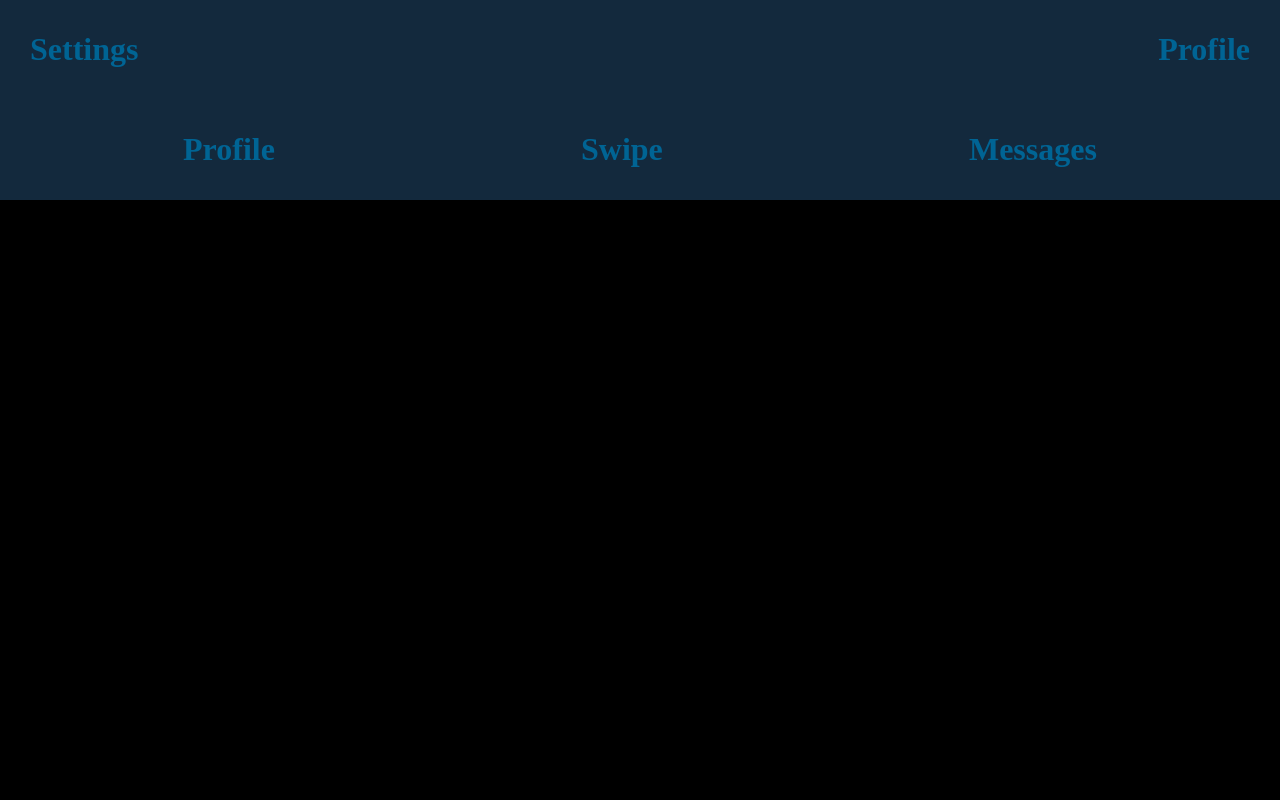
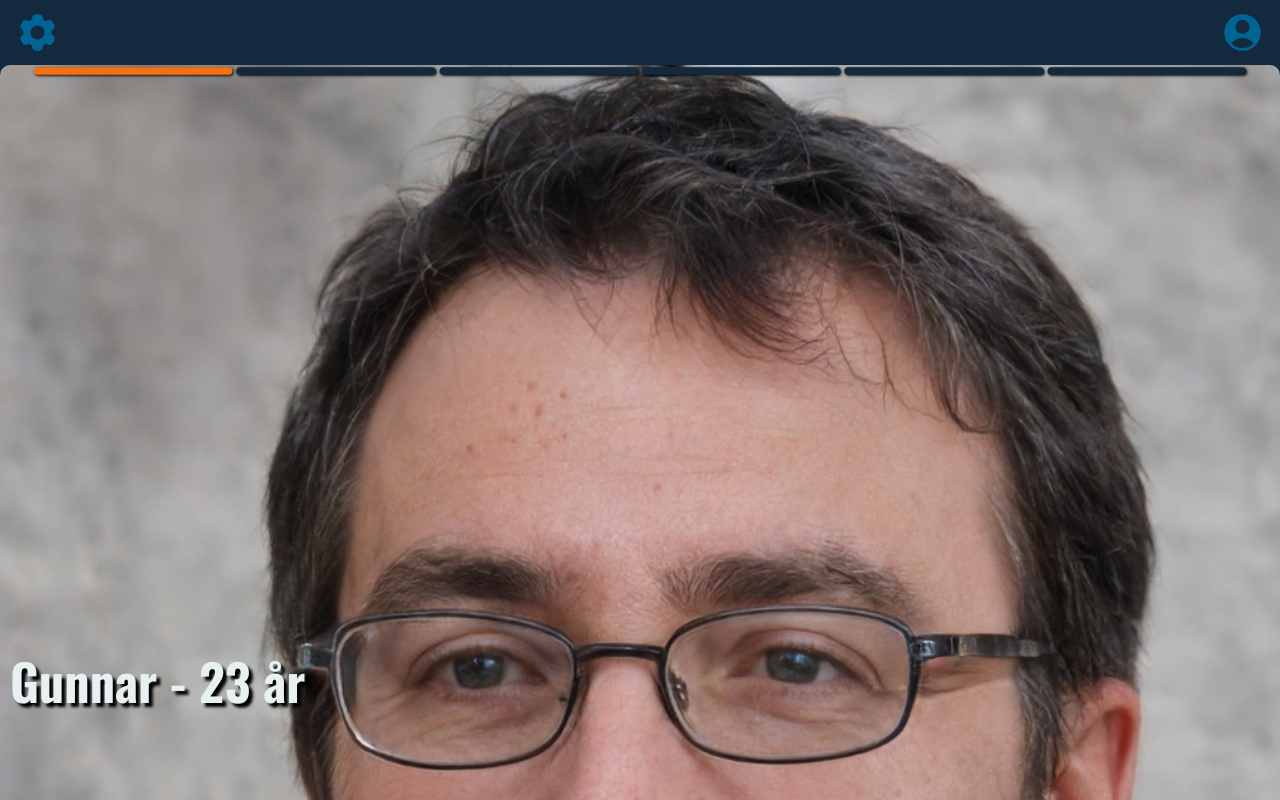
Before and after one commit to ImTheGoose/teknologi-aarsprojekt, a plain HTML site: page Front-End/index.html in a window 1280 px wide. Drawn offline with nearby package versions, Linux system fonts and the light colour scheme.

Commit message:
Swipe page front end logic mostly done
Mangler lige at fixe billederne, swipe funktion og tags.

```diff
--- a/Front-End/index.css
+++ b/Front-End/index.css
@@ -1,6 +1,7 @@
 html, body{
     margin: 0;
     padding: 0;
+    overflow: hidden;
 }
 
 .container {
@@ -9,30 +10,127 @@ html, body{
     position: absolute;
     width: 100%;
     height: 100%;
-    background-color: black;
+    background-color: #13293D;
 }
 
 .menuBar{
     display: flex;
     background-color: #13293D;
-    padding: 10px 30px;
+    width: 100%;
+
 }
 
 .topBar{
+    top: 0px;
     justify-content: space-between;
 }
 
 .bottomBar{
+    bottom: 0px;
     justify-content: space-around;
+    align-content: center;
 
 }
 
-h1 {
-    color: #006494;
+.user{
+    flex-grow: 1;
+}
+
+.topIcons{
+    width: 45px;
+    height: 45px;
+    padding-left: 15px;
+    padding-right: 15px;
+}
+
+img{
+    height: 100%;
+    width: 100%;
+    object-fit: cover;
+    border-radius: 10px;
 
 }
 
-h1:hover{
-    color: #FA8334;
+.next-picture{
+
+    translate: 100% -100%;
+    width: 50%;
+    height: 100%;
+}
+
+.last-picture{
+    translate: 0px -200%;
+    width: 50%;
+    height: 100%;
+}
+
+.activeImage{
+    opacity: 100;
+}
+
+.nameTag{
+    display: flex;
+    position: absolute;
+    bottom: 5%;
+    margin: 10px;
+    width: 100%;
+}
+
+.pictureBar{
+    top: 8.4%;
+    display: flex;
+    width: 100%;
+    justify-content: space-around;
+    position: absolute;
+    scale: 0.95;
+
+
+}
+
+.barEl{
+    background-color: #13293D;
+    height: 8px;
+    border-radius: 14px;
+    flex-grow: 1;
+    margin-left: 2px;
+    margin-right: 2px;
+    box-shadow: 1px 1px 3px black;
+}
+
+.actBarEl{
+    background-color: #F76F15;
+}
+
+.loadBarEl{
+    background-color: #006494;
+}
+
+
+.tags{
+
+}
+
+h1{
+    font-family: "Oswald", sans-serif;
+    font-weight: 700;
+    font-size: 50px;
+    color: #E8F1F2;
+    text-shadow: 4px 4px 3px black;
+
+}
+
+
+svg {
+    padding: 10px;
+    width: 65px;
+    height: 65px;
+    fill: #006494;
+    align-self: center;
+    transition: scale 0.5s, fill 0.5s;
+}
+
+.selectedButton{
+    fill: #F76F15;
     cursor: pointer;
+    scale: 1.3;
 }
--- a/Front-End/index.html
+++ b/Front-End/index.html
@@ -3,21 +3,58 @@
 <head>
     <meta charset="UTF-8">
     <meta name="viewport" content="width=device-width, initial-scale=1.0">
-    <script src="index.js"></script>
+    <link rel="preconnect" href="https://fonts.googleapis.com">
+    <link rel="preconnect" href="https://fonts.gstatic.com" crossorigin>
+    <link href="https://fonts.googleapis.com/css2?family=Oswald:wght@200..700&display=swap" rel="stylesheet">
     <title>Swipe Side</title>
     <link rel="stylesheet" href="index.css">
 </head>
-<body class="container">
+<body onload="setup()" class="container">
     <div class="menuBar topBar">
-        <h1>Settings</h1>
-        <h1>Profile</h1>
+        <svg class="topIcons" xmlns="http://www.w3.org/2000/svg" viewBox="0 0 24 24" fill="currentColor" class="size-6">
+            <path fill-rule="evenodd" d="M11.078 2.25c-.917 0-1.699.663-1.85 1.567L9.05 4.889c-.02.12-.115.26-.297.348a7.493 7.493 0 0 0-.986.57c-.166.115-.334.126-.45.083L6.3 5.508a1.875 1.875 0 0 0-2.282.819l-.922 1.597a1.875 1.875 0 0 0 .432 2.385l.84.692c.095.078.17.229.154.43a7.598 7.598 0 0 0 0 1.139c.015.2-.059.352-.153.43l-.841.692a1.875 1.875 0 0 0-.432 2.385l.922 1.597a1.875 1.875 0 0 0 2.282.818l1.019-.382c.115-.043.283-.031.45.082.312.214.641.405.985.57.182.088.277.228.297.35l.178 1.071c.151.904.933 1.567 1.85 1.567h1.844c.916 0 1.699-.663 1.85-1.567l.178-1.072c.02-.12.114-.26.297-.349.344-.165.673-.356.985-.57.167-.114.335-.125.45-.082l1.02.382a1.875 1.875 0 0 0 2.28-.819l.923-1.597a1.875 1.875 0 0 0-.432-2.385l-.84-.692c-.095-.078-.17-.229-.154-.43a7.614 7.614 0 0 0 0-1.139c-.016-.2.059-.352.153-.43l.84-.692c.708-.582.891-1.59.433-2.385l-.922-1.597a1.875 1.875 0 0 0-2.282-.818l-1.02.382c-.114.043-.282.031-.449-.083a7.49 7.49 0 0 0-.985-.57c-.183-.087-.277-.227-.297-.348l-.179-1.072a1.875 1.875 0 0 0-1.85-1.567h-1.843ZM12 15.75a3.75 3.75 0 1 0 0-7.5 3.75 3.75 0 0 0 0 7.5Z" clip-rule="evenodd" />
+          </svg>
+
+          <svg class="topIcons" xmlns="http://www.w3.org/2000/svg" viewBox="0 0 24 24" fill="currentColor" class="size-6">
+            <path fill-rule="evenodd" d="M18.685 19.097A9.723 9.723 0 0 0 21.75 12c0-5.385-4.365-9.75-9.75-9.75S2.25 6.615 2.25 12a9.723 9.723 0 0 0 3.065 7.097A9.716 9.716 0 0 0 12 21.75a9.716 9.716 0 0 0 6.685-2.653Zm-12.54-1.285A7.486 7.486 0 0 1 12 15a7.486 7.486 0 0 1 5.855 2.812A8.224 8.224 0 0 1 12 20.25a8.224 8.224 0 0 1-5.855-2.438ZM15.75 9a3.75 3.75 0 1 1-7.5 0 3.75 3.75 0 0 1 7.5 0Z" clip-rule="evenodd" />
+          </svg>
+
     </div>
-    <div class="menuBar bottomBar">
-        <h1>Profile</h1>
-        <h1>Swipe</h1>
-        <h1>Messages</h1>
+    <div class="user">
+        <div style="height: 100%;" id="imgContainer">
+
+        </div>
+
+
+        <div class="next-picture" id="next-picture"></div>
+        <div class="last-picture" id="last-picture"></div>
+        <div class="pictureBar" id="pictureBar">
+        </div>
+        <div class="tags">
+
+        </div>
+        <div class="nameTag">
+            <h1>Gunnar - 23 år</h1>
+        </div>
+
+
     </div>
 
+    <div class="menuBar bottomBar">
+        <svg id="profil-button" xmlns="http://www.w3.org/2000/svg" viewBox="0 0 24 24" fill="currentColor" >
+            <path fill-rule="evenodd" d="M7.5 6a4.5 4.5 0 1 1 9 0 4.5 4.5 0 0 1-9 0ZM3.751 20.105a8.25 8.25 0 0 1 16.498 0 .75.75 0 0 1-.437.695A18.683 18.683 0 0 1 12 22.5c-2.786 0-5.433-.608-7.812-1.7a.75.75 0 0 1-.437-.695Z" clip-rule="evenodd" />
+          </svg>
 
+        <svg id="home-button" xmlns="http://www.w3.org/2000/svg" viewBox="0 0 24 24" fill="currentColor" class="size-6 selectedButton">
+            <path d="M11.47 3.841a.75.75 0 0 1 1.06 0l8.69 8.69a.75.75 0 1 0 1.06-1.061l-8.689-8.69a2.25 2.25 0 0 0-3.182 0l-8.69 8.69a.75.75 0 1 0 1.061 1.06l8.69-8.689Z" />
+            <path d="m12 5.432 8.159 8.159c.03.03.06.058.091.086v6.198c0 1.035-.84 1.875-1.875 1.875H15a.75.75 0 0 1-.75-.75v-4.5a.75.75 0 0 0-.75-.75h-3a.75.75 0 0 0-.75.75V21a.75.75 0 0 1-.75.75H5.625a1.875 1.875 0 0 1-1.875-1.875v-6.198a2.29 2.29 0 0 0 .091-.086L12 5.432Z" />
+        </svg>
+
+        <svg id="message-button" viewBox="-2 -2.5 24 24" xmlns="http://www.w3.org/2000/svg" preserveAspectRatio="xMinYMin" class="jam jam-messages-f">
+            <path d='M3.656 17.979A1 1 0 0 1 2 17.243V15a2 2 0 0 1-2-2V6a2 2 0 0 1 2-2h11a2 2 0 0 1 2 2v7a2 2 0 0 1-2 2H8.003l-4.347 2.979zM16 10.017a7.136 7.136 0 0 0 0 .369v-.37c.005-.107.006-1.447.004-4.019a3 3 0 0 0-3-2.997H5V2a2 2 0 0 1 2-2h11a2 2 0 0 1 2 2v7a2 2 0 0 1-2 2v2.243a1 1 0 0 1-1.656.736L16 13.743v-3.726z' />
+        </svg>
+    </div>
+
+    <script src="./index.js"></script>
 </body>
 </html>
--- a/Front-End/index.js
+++ b/Front-End/index.js
@@ -0,0 +1,104 @@
+let currentButton = document.getElementById("home-button")
+
+
+const profileButtonEl = document.getElementById("profil-button")
+const homeButtonEl = document.getElementById("home-button")
+const messageButtonEl = document.getElementById("message-button")
+
+const rightButtonEl = document.getElementById("next-picture")
+const leftButtonEl = document.getElementById("last-picture")
+
+const pictureBar = document.getElementById("pictureBar")
+const imgContainer = document.getElementById("imgContainer")
+
+//data that needs to be loaded.
+const amount = 6;
+
+
+let activeImgNum = 0
+let imageBarEl = []
+let imageElements = []
+const images = ["./testImages/img-1.jpg","./testImages/img-2.jpg","./testImages/img-3.jpg","./testImages/img-4.jpg","./testImages/img-5.jpg","./testImages/img-6.jpg"]
+
+
+
+rightButtonEl.addEventListener("click", function(){
+    updateImgNum(1)
+})
+leftButtonEl.addEventListener("click", function(){
+    updateImgNum(-1)
+})
+
+function loadImage(index){
+    let newEl = document.createElement("img")
+    newEl.src = images[index]
+    imageElements[index] = newEl
+}
+
+//fkn skyd mig sikkert smth med at id asigner ikke fungere. Løsningen er at give dem alle et id og logge det forrige id.
+
+function updateImage(number){
+    document.getElementById("currentImage").remove()
+    imageElements[number].id = "currentImage"
+    imgContainer.append(imageElements[number])
+    imageElements[number].id = ""
+}
+
+function setup(){
+    loadImageBar()
+    let img = imageElements[activeImgNum]
+    img.id = "currentImage"
+    imgContainer.append(img)
+
+}
+
+function loadImageBar(){
+    for (let i = 0; i < amount; i++){
+        let newEl = document.createElement("div")
+        newEl.classList.add("barEl")
+        if (i == activeImgNum){ newEl.classList.add("actBarEl") }
+        if (i < activeImgNum){ newEl.classList.add("loadBarEl") }
+        pictureBar.append(newEl)
+        imageBarEl[i] = newEl
+        loadImage(i)
+    }
+}
+
+function updateImgNum(index){
+    if (activeImgNum === 0 && index < 0) {return}
+    if (activeImgNum === amount-1 && index > 0) {return}
+
+    console.log(index)
+    imageBarEl[activeImgNum].classList.remove("actBarEl")
+    if (index > 0){
+        imageBarEl[activeImgNum].classList.add("loadBarEl")
+    }
+
+    activeImgNum += index
+    console.log(activeImgNum)
+    imageBarEl[activeImgNum].classList.remove("loadBarEl")
+    imageBarEl[activeImgNum].classList.add("actBarEl")
+    updateImage()
+}
+
+
+profileButtonEl.addEventListener("click", function(){
+    navBarPressed(profileButtonEl)
+})
+
+messageButtonEl.addEventListener("click", function(){
+    navBarPressed(messageButtonEl)
+})
+homeButtonEl.addEventListener("click", function(){
+    navBarPressed(homeButtonEl)
+})
+
+function navBarPressed(button){
+    console.log(button)
+    if (currentButton === button) {return}
+    console.log(button)
+
+    currentButton.classList.remove("selectedButton")
+    currentButton = button
+    currentButton.classList.add("selectedButton")
+}
```
Also changed, not shown: Front-End/Assets/test.js (deleted), Front-End/testImages/img-1.jpg (added), Front-End/testImages/img-2.jpg (added), Front-End/testImages/img-3.jpg (added), Front-End/testImages/img-4.jpg (added), Front-End/testImages/img-5.jpg (added), Front-End/testImages/img-6.jpg (added).
